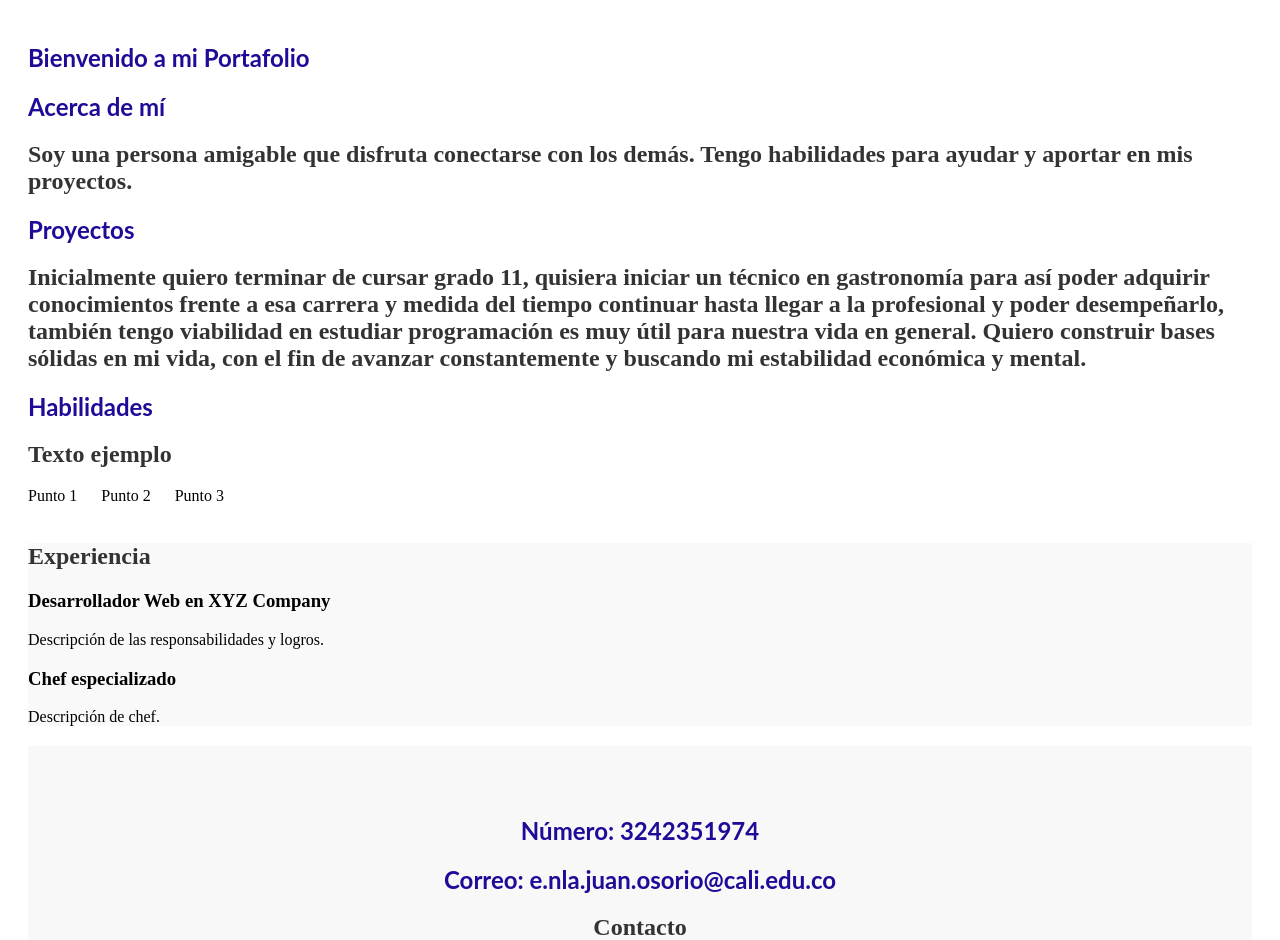
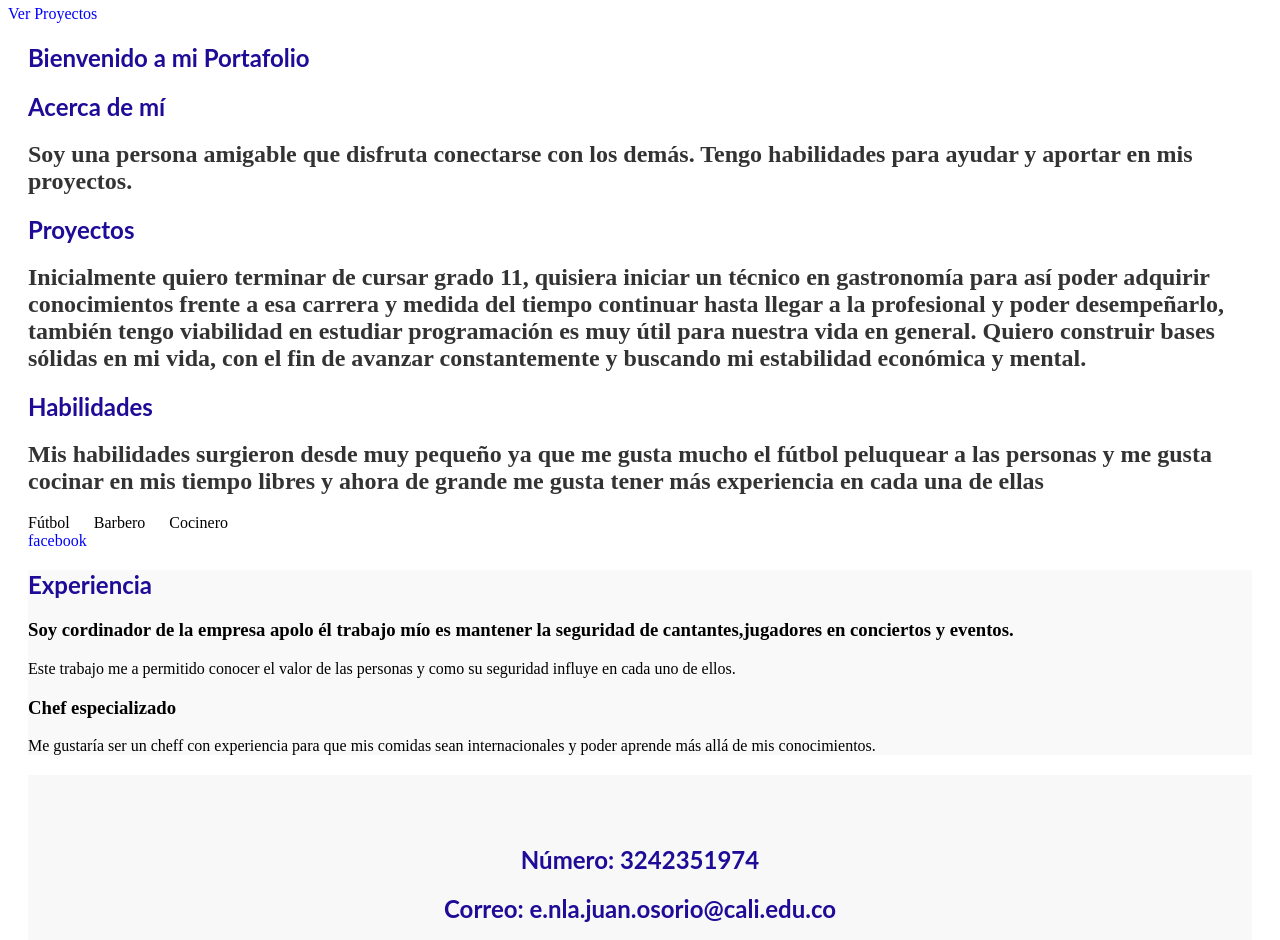
Before and after one commit to juanca20233/MiPagina, a plain HTML site: page index.html in a window 1280 px wide. Shown: the part 170-1110 px from the top of the page. Drawn offline with Linux system fonts and the light colour scheme.

Commit message:
mi primer commit

```diff
--- a/index.html
+++ b/index.html
@@ -60,23 +60,23 @@
     <!-- Sección "Habilidades" -->
     <section id="habilidades">
         <h1>Habilidades</h1>
-        <h2>Texto ejemplo</h2>
+        <h2>Mis habilidades surgieron desde muy pequeño ya que me gusta mucho el fútbol peluquear a las personas y me gusta cocinar en mis tiempo libres y ahora de grande me gusta tener más experiencia en cada una de ellas</h2>
         <ul>
-            <li>Punto 1</li>
-            <li>Punto 2</li>
-            <li>Punto 3</li>
+            <li>Fútbol</li>
+            <li>Barbero</li>
+            <li>Cocinero</li>
         </ul>
-        <a href="https://www.ejemplo.com">Enlace a Ejemplo</a>
+        <a href="https://www.facebook.com/profile.php?id=100072090920523&mibextid=LQQJ4d">facebook</a>
     </section>
 
     <!-- Sección "Experiencia" -->
     <section id="experiencia">
-        <h2>Experiencia</h2>
+        <h1>Experiencia</h1>
         <div class="job">
-            <h3>Desarrollador Web en XYZ Company</h3>
-            <p>Descripción de las responsabilidades y logros.</p>
+            <h3>Soy cordinador de la empresa apolo él trabajo mío es mantener la seguridad de cantantes,jugadores en conciertos y eventos.</h3>
+            <p>Este trabajo me a permitido conocer el valor de las personas y como su seguridad influye en cada uno de ellos.</p>
             <h3>Chef especializado</h3>
-            <p>Descripción de chef.</p>
+            <p>Me gustaría ser un cheff con experiencia para que mis comidas sean internacionales y poder aprende más allá de mis conocimientos.</p>
         </div>
     </section>
 
--- a/styled.css
+++ b/styled.css
@@ -19,7 +19,7 @@ li {
 
 /* Estilos para los enlaces <a> */
 a {
-    color: white; /* Color del texto blanco */
+    color: blue; /* Color del texto blanco */
     text-decoration: none; /* Quita el subrayado predeterminado de los enlaces */
 }
 
```
Also changed, not shown: IMG/IMG1.jpg, IMG/IMG2.jpg, IMG/IMG3.jpg.
